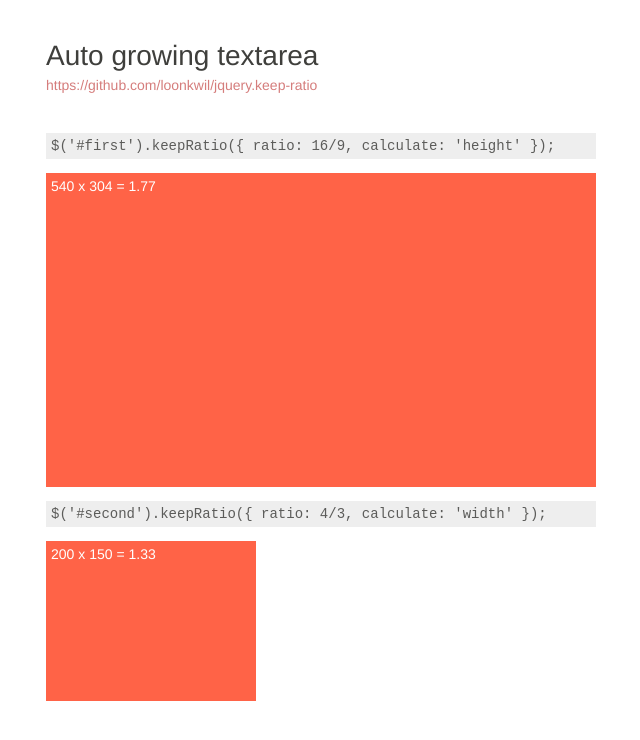
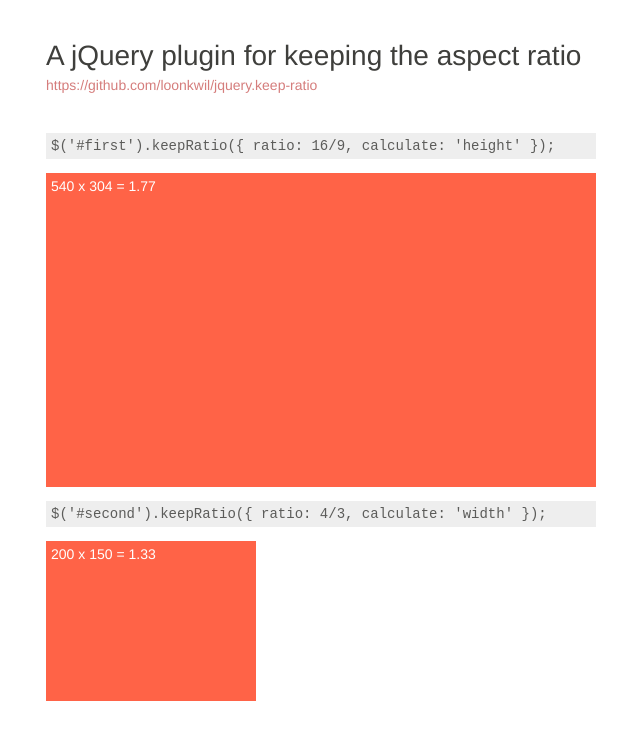
Before and after one commit to loonkwil/jquery.keep-ratio, a website: page index.html in a window 1280 px wide. Shown: the whole page, without its empty margins (319-959 px from the left). Drawn offline with Linux system fonts and the light colour scheme.

Commit message:
Fix typo

```diff
--- a/index.html
+++ b/index.html
@@ -27,7 +27,7 @@
 </head>
 <body>
   <header>
-    <h1>Auto growing textarea</h1>
+    <h1>A jQuery plugin for keeping the aspect ratio</h1>
     <a href="https://github.com/loonkwil/jquery.keep-ratio">https://github.com/loonkwil/jquery.keep-ratio</a>
   </header>
 
```
